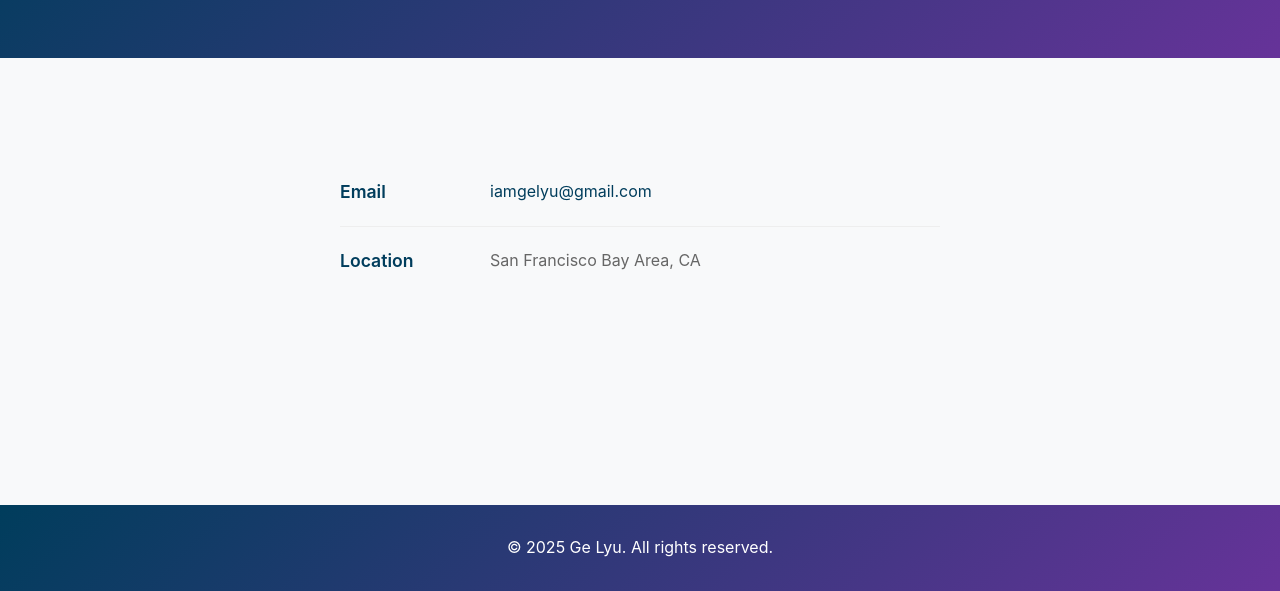
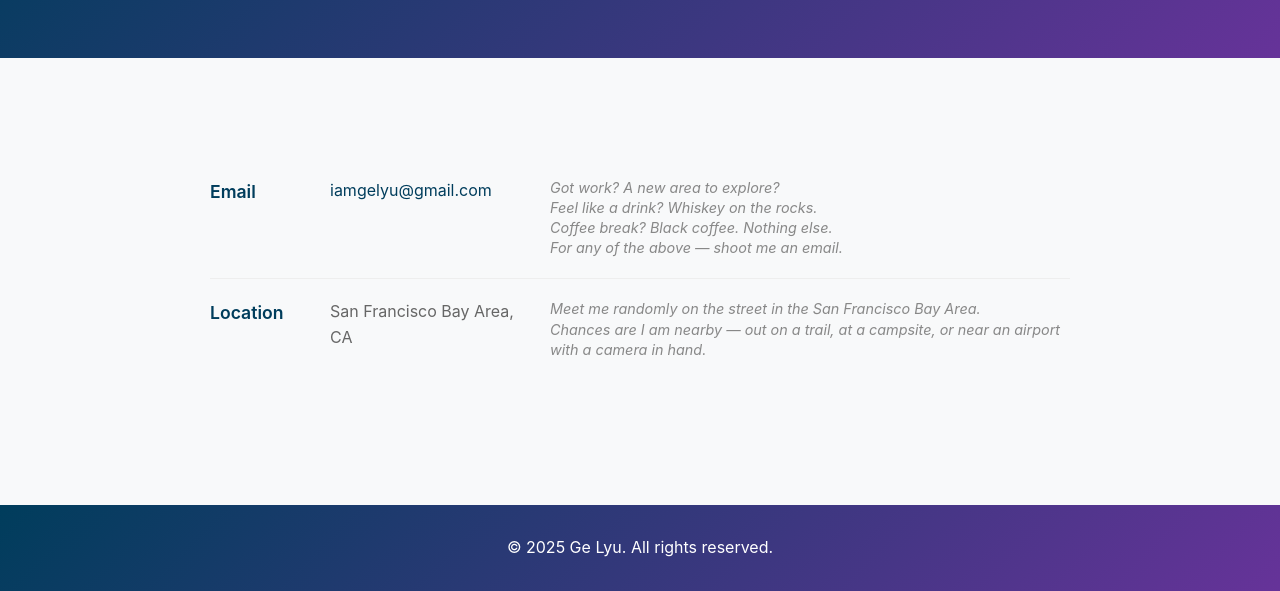
Before and after one commit to bigcat124/gelyu_com_frontend, a plain HTML site: page contact.html in a window 1280 px wide. Shown: the part 209-800 px from the top of the page. Drawn offline with Linux system fonts and the light colour scheme.

Commit message:
more contact

```diff
--- a/contact.html
+++ b/contact.html
@@ -34,12 +34,26 @@
                 <div class="contact-info">
                     <div class="contact-row">
                         <div class="contact-label">Email</div>
-                        <div class="contact-value"><a href="mailto:iamgelyu@gmail.com">iamgelyu@gmail.com</a></div>
+                        <div class="contact-value">
+                            <a href="mailto:iamgelyu@gmail.com">iamgelyu@gmail.com</a>
+                        </div>
+                        <div class="contact-description">
+                            Got work? A new area to explore?<br>
+                            Feel like a drink? Whiskey on the rocks.<br>
+                            Coffee break? Black coffee. Nothing else.<br>
+                            For any of the above — shoot me an email.
+                        </div>
                     </div>
 
                     <div class="contact-row">
                         <div class="contact-label">Location</div>
-                        <div class="contact-value">San Francisco Bay Area, CA</div>
+                        <div class="contact-value">
+                            San Francisco Bay Area, CA
+                        </div>
+                        <div class="contact-description">
+                            Meet me randomly on the street in the San Francisco Bay Area.<br>
+                            Chances are I am nearby — out on a trail, at a campsite, or near an airport with a camera in hand.
+                        </div>
                     </div>
                 </div>
             </div>
--- a/css/styles.css
+++ b/css/styles.css
@@ -161,15 +161,17 @@ section.professional-bio {
 
 /* Contact page specific styles */
 .contact-info {
-    max-width: 600px;
+    max-width: 900px;
     margin: 40px auto 0;
+    padding: 0 20px;
 }
 
 .contact-row {
     display: flex;
-    align-items: center;
+    align-items: flex-start;
     padding: 20px 0;
     border-bottom: 1px solid #eee;
+    gap: 20px;
 }
 
 .contact-row:last-child {
@@ -177,14 +179,14 @@ section.professional-bio {
 }
 
 .contact-label {
-    flex: 0 0 150px;
+    flex: 0 0 100px;
     font-weight: 600;
     color: #003d5c;
     font-size: 1.1rem;
 }
 
 .contact-value {
-    flex: 1;
+    flex: 0 0 200px;
     color: #666;
     font-size: 1rem;
 }
@@ -198,6 +200,14 @@ section.professional-bio {
 .contact-value a:hover {
     color: #663399;
     text-decoration: underline;
+}
+
+.contact-description {
+    flex: 1;
+    font-size: 0.9rem;
+    color: #888;
+    font-style: italic;
+    line-height: 1.4;
 }
 
 /* About page layout */
@@ -276,10 +286,19 @@ section.professional-bio {
         flex-direction: column;
         align-items: flex-start;
         padding: 15px 0;
+        gap: 10px;
     }
 
     .contact-label {
         margin-bottom: 5px;
+        flex: none;
+    }
+
+    .contact-value {
+        flex: none;
+    }
+
+    .contact-description {
         flex: none;
     }
 }
```
